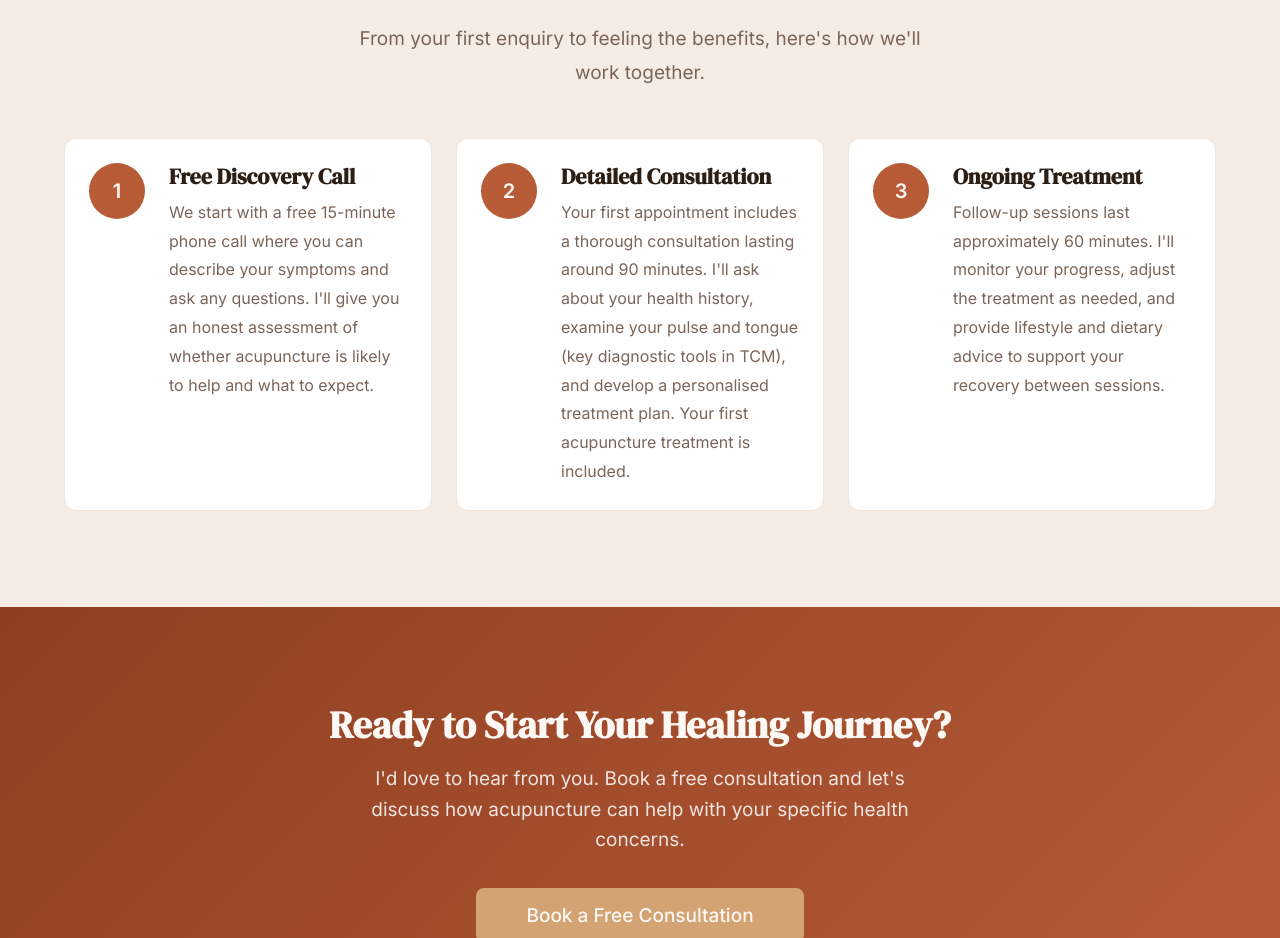
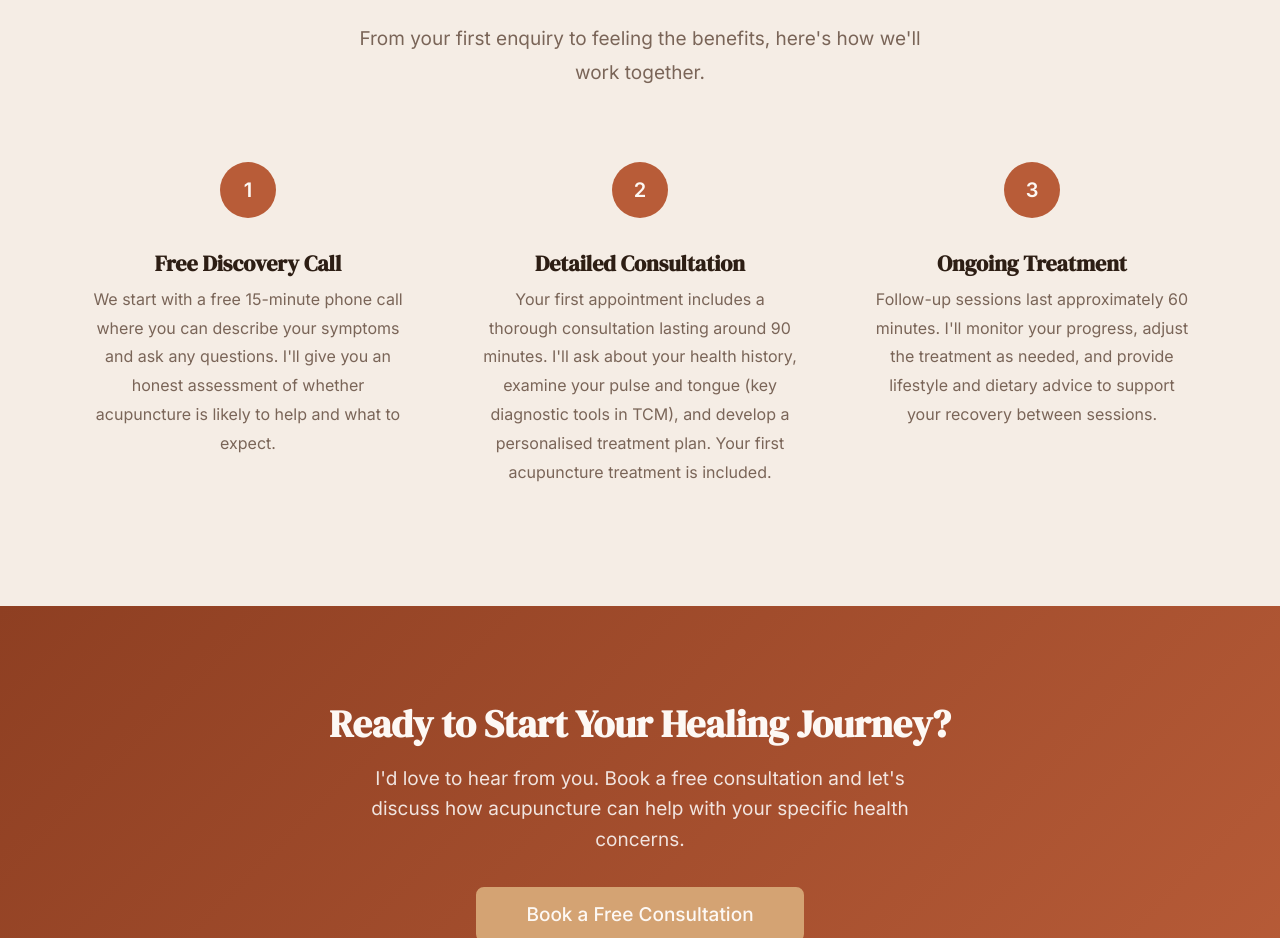
Before and after one commit to trulyempoweredcode/demo-acupuncturist, a plain HTML site: page about.html in a window 1280 px wide. Shown: the part 2680-3618 px from the top of the page. Drawn offline with Linux system fonts and the light colour scheme.

Commit message:
Style approach cards: transparent bg, centered numbers
Remove white card background and border from Your Journey section.
Numbers now centered above text in vertical layout.

Co-Authored-By: Claude Opus 4.6 (1M context) <noreply@anthropic.com>

```diff
--- a/css/theme.css
+++ b/css/theme.css
@@ -86,7 +86,20 @@
   color: var(--color-primary);
 }
 
-/* 6. Three-column approach grid */
+/* 6. Three-column approach grid — transparent cards, centered numbers */
+.approach-item {
+  flex-direction: column;
+  align-items: center;
+  text-align: center;
+  background: transparent;
+  border: none;
+  box-shadow: none;
+}
+
+.approach-item__number {
+  margin-bottom: var(--space-sm);
+}
+
 @media (min-width: 768px) {
   .approach-grid {
     grid-template-columns: repeat(3, 1fr);
```
